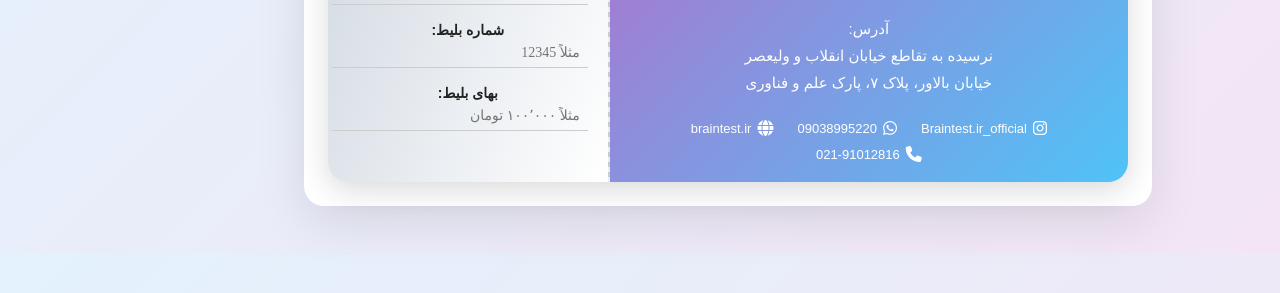
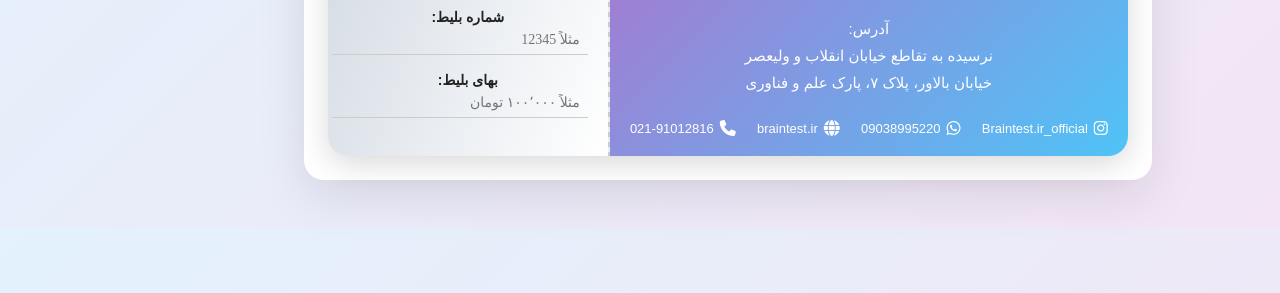
Before and after one commit to Mary-pf/Ticket, a plain HTML site: page index.html in a window 1280 px wide. Shown: the part 363-656 px from the top of the page. Drawn offline with nearby package versions, Linux system fonts and the light colour scheme; a web font is replaced by a local one.

Commit message:
footer wrap

```diff
--- a/index.html
+++ b/index.html
@@ -113,14 +113,17 @@
 
     .footer-row {
       display: flex;
-      justify-content: center;
-      flex-wrap: wrap;
-      gap: 10px 24px;
+      justify-content: space-between;
+      flex-wrap: nowrap;
+      /* اجازه شکستن به خط بعد نده */
+      gap: 8px;
       margin-top: 24px;
       font-size: 13px;
     }
 
+
     .footer-item {
+      /* flex: 1; */
       display: flex;
       align-items: center;
       gap: 6px;
@@ -206,8 +209,8 @@
 
       <div class="ticket-left">
         <div style="display: flex; justify-content: space-between;">
-          <img src="/Ticket/logo.png" alt="logo" width="60" height="60" />
-          <img src="/Ticket/logoAmirKabir.png" alt="logo" width="60" height="60" />
+          <img src="/logo.png" alt="logo" width="60" height="60" />
+          <img src="/logoAmirKabir.png" alt="logo" width="60" height="60" />
         </div>
 
         <h3>سمینار هوش مصنوعی در روانشناسی</h3>
```
